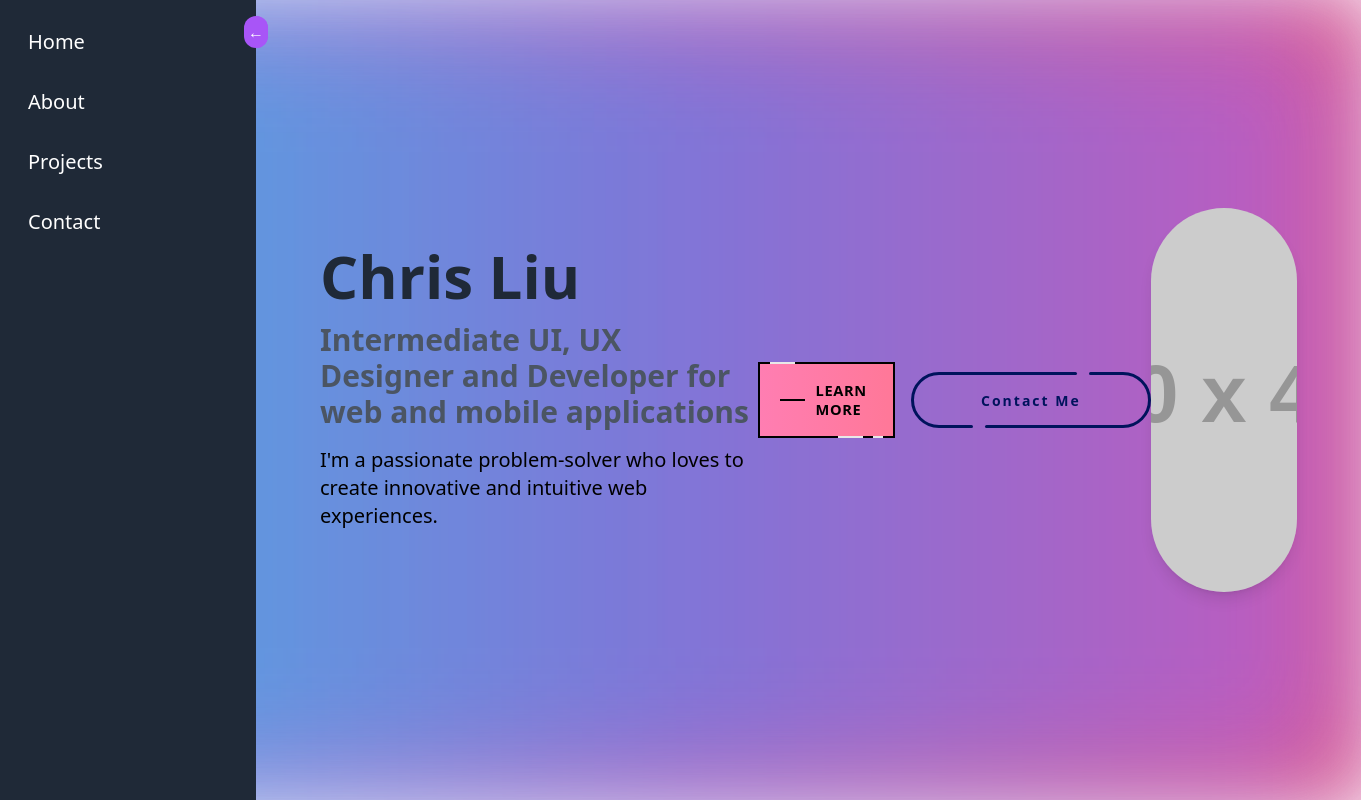
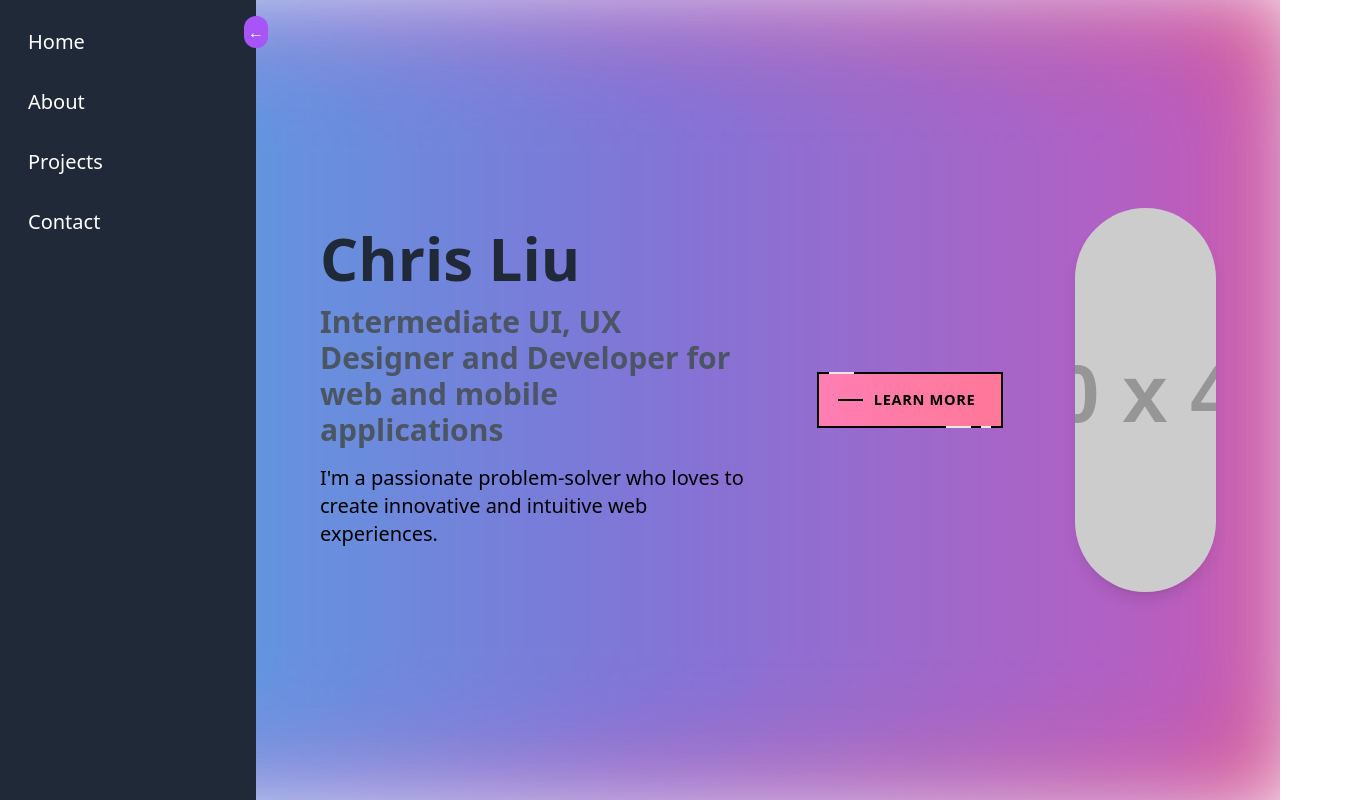
Before and after one commit to Nycthera/portfolio-main, a React (Vite) app: page / in a window 1280 px wide. Shown: the whole page, 1361 px wide, since content can reach past the window. Built offline with nearby package versions, Linux system fonts and the light colour scheme.

Commit message:
removed contact me button

```diff
--- a/src/components/HeroSection/CTAButtons.jsx
+++ b/src/components/HeroSection/CTAButtons.jsx
@@ -13,8 +13,6 @@ const CTAButtons = () => {
           <LearnMoreButton />
         </Link>
 
-        {/* Contact Me button */}
-        <ContactMe />
       </div>
     </div>
   );
```
